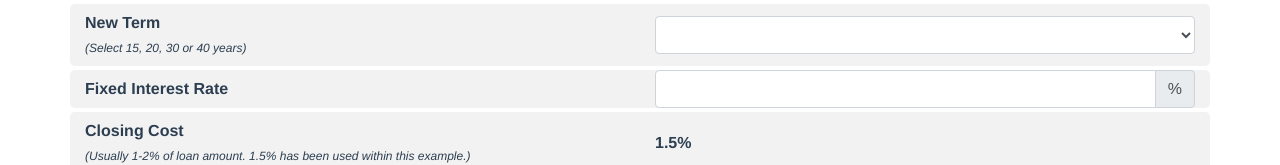
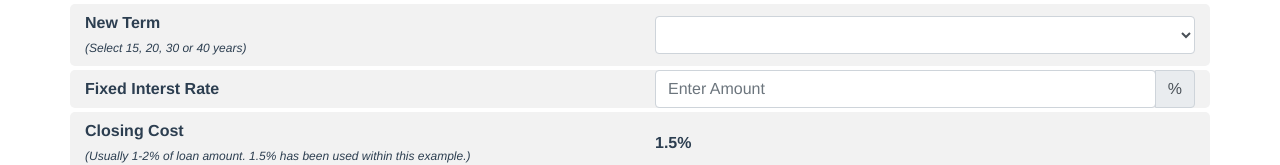
Before and after one commit to madhusudanasp3/refinancing-calc, a Vue app: page / in a window 1280 px wide. Shown: the part 846-1011 px from the top of the page. Built offline with nearby package versions, Linux system fonts and the light colour scheme.

Commit message:
Input form update

```diff
--- a/src/components/InputComponent.vue
+++ b/src/components/InputComponent.vue
@@ -105,7 +105,7 @@
             </label>
             <div class="col-sm-6 padding-right-none">
               <select class="form-control" v-model="newTerm" id="exampleFormControlSelect1">
-                <option value="null">-- Select Term</option>
+                <option value="null" selected>-- Select Term</option>
                 <option>15</option>
                 <option>20</option>
                 <option>30</option>
@@ -113,22 +113,11 @@
               </select>
             </div>
           </div>
-          <div
-            class="form-group row background--gray background--rounded margin--bottom align-items-center"
-          >
-            <label class="col-sm-6 padding-right-none col-form-label font-weight-bold">
-              Fixed Interest Rate
-              <br />
-            </label>
-            <div class="col-sm-6 padding-right-none">
-              <div class="input-group">
-                <span class="form-control">{{ this.fixedInterestRate }}</span>
-                <div class="input-group-append">
-                  <span class="input-group-text rounded-right">%</span>
-                </div>
-              </div>
-            </div>
-          </div>
+          <InputFieldComponent
+            v-bind:inputField="fixedInterestRate"
+            v-on:enter-value="validateOptionalField"
+            v-bind:isInvalid="!fixedInterestRate.isValid"
+          ></InputFieldComponent>
           <div
             class="form-group row background--gray background--rounded margin--bottom align-items-center"
           >
@@ -170,7 +159,6 @@ export default {
     return {
       ltvRatio1: false,
       totalMonthlyPayment: 1000,
-      fixedInterestRate: null,
       closingCosts: 1.5,
       newTerm: "",
       homeVal: {
@@ -206,6 +194,17 @@ export default {
         errorMsg:
           "This field is required and must be numeric and greater than zero.",
         desc: "(Principal & interest only)"
+      },
+      fixedInterestRate: {
+        id: "fixedInterestRate",
+        value: null,
+        isValid: true,
+        label: "Fixed Interst Rate",
+        icon: "%",
+        type: "text",
+        placeHolder: "Enter Amount",
+        errorMsg:
+          "This field is required and must be numeric and greater than zero."
       },
       annualFees: {
         propertyTaxes: {
--- a/src/components/InputFieldComponent.vue
+++ b/src/components/InputFieldComponent.vue
@@ -11,9 +11,10 @@
 
       <div class="col-sm-6 padding-right">
         <div class="input-group">
-          <div v-if="inputField.icon" class="input-group-prepend">
+          <div v-if="inputField.icon == '$'" class="input-group-prepend">
             <span class="input-group-text">{{ inputField.icon }}</span>
           </div>
+
           <input
             :id="inputField.id"
             v-model="inputField.value"
@@ -23,6 +24,10 @@
             :class="{ 'is-invalid': isInvalid }"
             @input="$emit('enter-value', inputField)"
           />
+          <div v-if="inputField.icon == '%'" class="input-group-append">
+            <span class="input-group-text rounded-right">{{ inputField.icon }}</span>
+          </div>
+
           <div class="invalid-feedback">{{ inputField.errorMsg }}</div>
         </div>
       </div>
```
